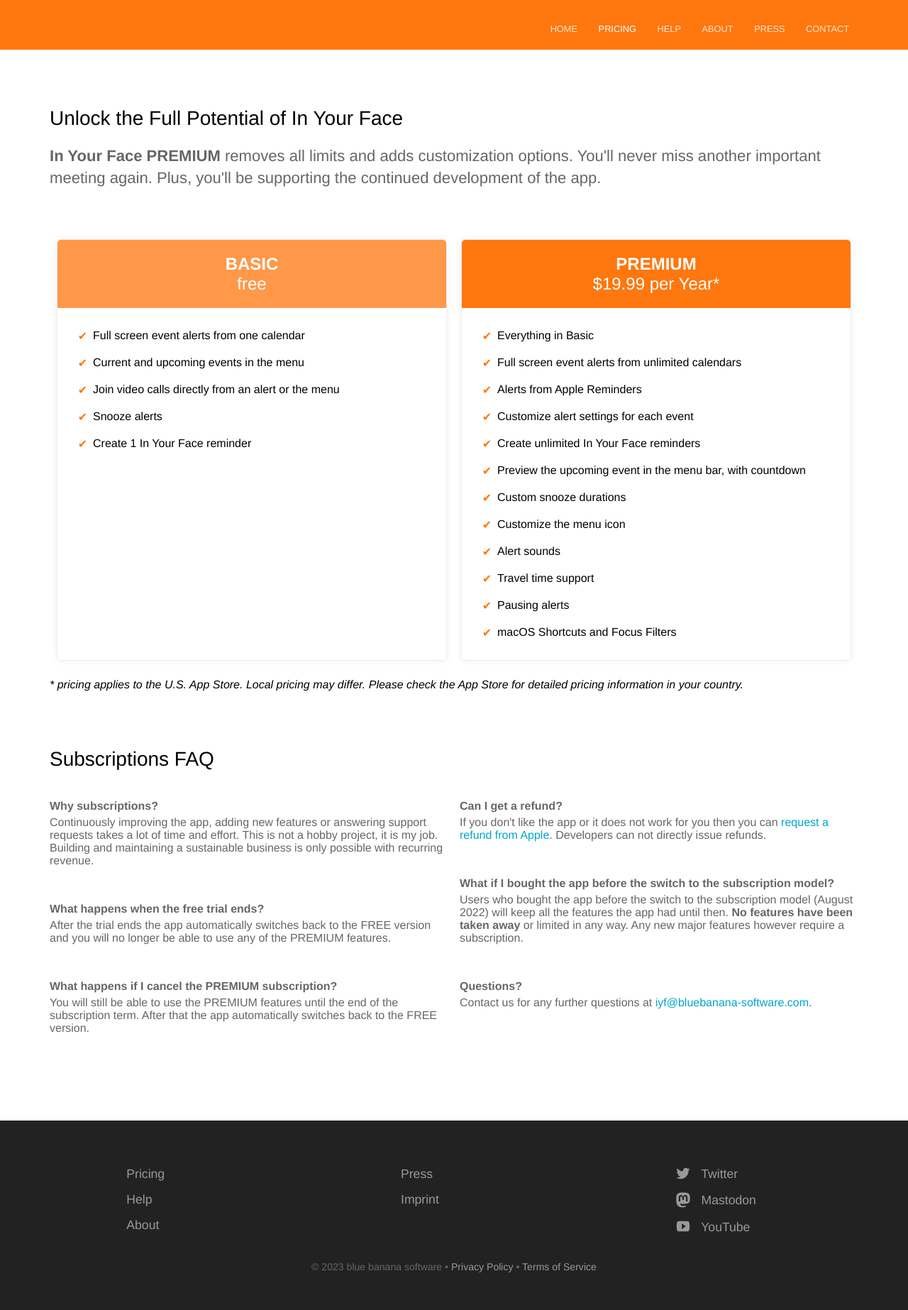
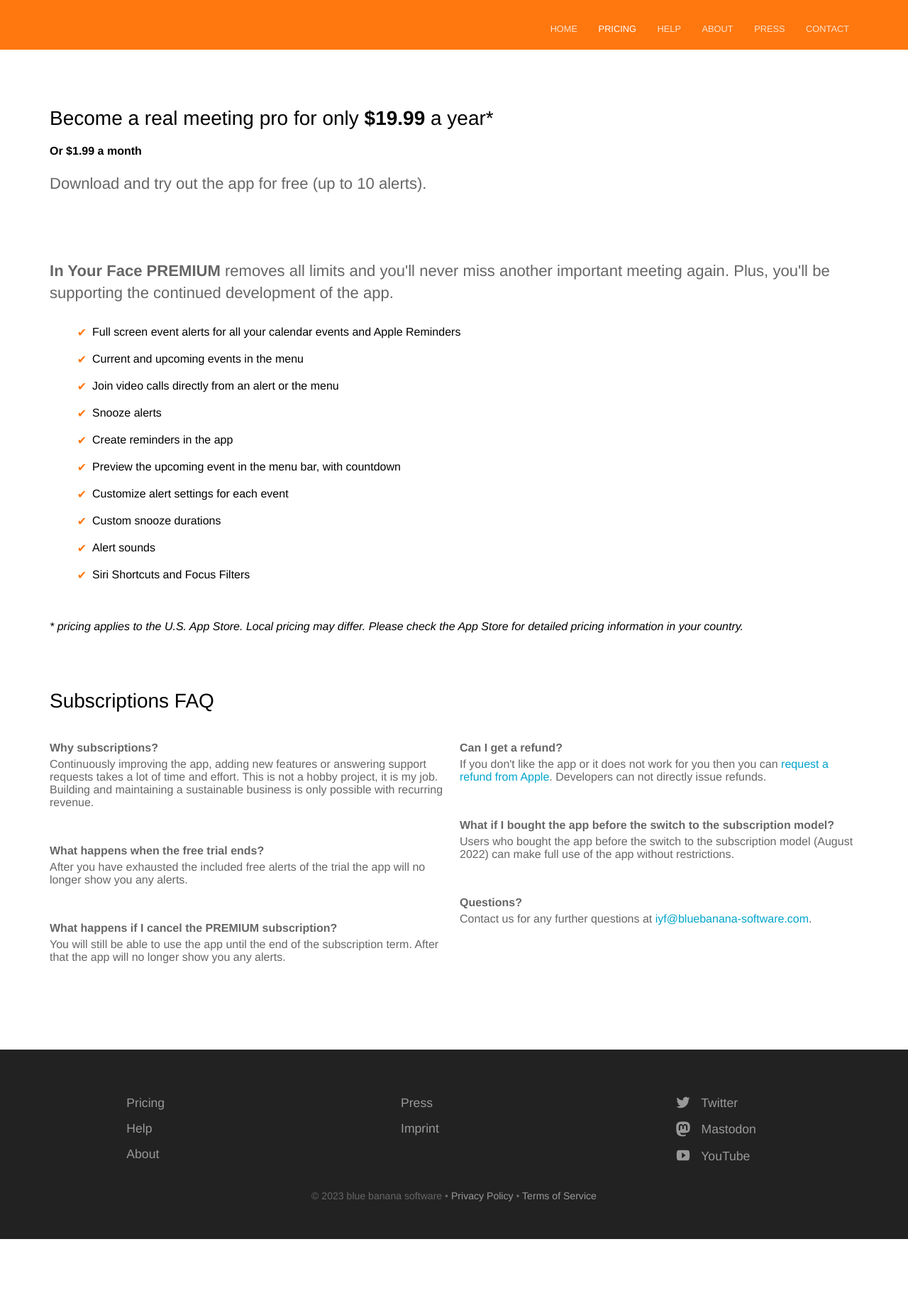
Before and after one commit to martinhoeller/inyourfaceapp, a Jekyll site: the page built from pricing.html, in a window 1280 px wide. Shown: the whole page at 71% size. Built offline with Jekyll 4.4.1, drawn with Linux system fonts in a browser that asks for light colours; comment, search, counter and statistics services are not loaded; after the commit the page ends 1746 px from its top, so only the background shows below that.

Commit message:
update pricing page

```diff
--- a/assets/css/custom.css
+++ b/assets/css/custom.css
@@ -153,6 +153,8 @@
     text-align: left;
     margin-bottom: 25px;
     padding-bottom: 20px;
+    box-shadow: none;
+    border: none;
 }
 
 .plans .plan li {
--- a/pricing.html
+++ b/pricing.html
@@ -1,83 +1,58 @@
 ---
 title: Pricing
-heading: Unlock the Full Potential of In Your Face
-description: <b>In Your Face PREMIUM</b> removes all limits and adds customization options. You'll never miss another important meeting again. Plus, you'll be supporting the continued development of the app.
+heading: Become a real meeting pro for only <strong>$19.99</strong> a year*
+description: <b>In Your Face PREMIUM</b> removes all limits and you'll never miss another important meeting again. Plus, you'll be supporting the continued development of the app.
+features:
+    - text: Full screen event alerts for all your calendar events and Apple Reminders
+    - text: Current and upcoming events in the menu
+    - text: Join video calls directly from an alert or the menu
+    - text: Snooze alerts
+    - text: Create reminders in the app
+    - text: Preview the upcoming event in the menu bar, with countdown
+    - text: Customize alert settings for each event
+    - text: Custom snooze durations
+    - text: Alert sounds
+    - text: Siri Shortcuts and Focus Filters
+
 pricing_table:
-  - name: <b>BASIC</b><br>free
+  - name: <b>FREE TRIAL</b><br>free
     color: "#FF9849"
     features:
-      - text: Full screen event alerts from one calendar
-        highlight: false
-      - text: Current and upcoming events in the menu
-        highlight: false
-      - text: Join video calls directly from an alert or the menu
-        highlight: false
-      - text: Snooze alerts
-        highlight: false
-      - text: Create 1 In Your Face reminder
-        highlight: false
   - name: <b>PREMIUM</b><br>$19.99 per Year*
     color: "#FE770F"
     features:
-      - text: Everything in Basic
-        highlight: false
-      - text: Full screen event alerts from unlimited calendars
-        highlight: false
-      - text: Alerts from Apple Reminders
-        highlight: false
-      - text: Customize alert settings for each event
-        highlight: false
-      - text: Create unlimited In Your Face reminders
-        highlight: false
-      - text: Preview the upcoming event in the menu bar, with countdown
-        highlight: false
-      - text: Custom snooze durations
-        highlight: false
-      - text: Customize the menu icon
-        highlight: false
-      - text: Alert sounds
-        highlight: false
-      - text: Travel time support
-        highlight: false
-      - text: Pausing alerts
-        highlight: false
-      - text: macOS Shortcuts and Focus Filters
-        highlight: false
 faq:
   - question: Why subscriptions?
     answer: Continuously improving the app, adding new features or answering support requests takes a lot of time and effort. This is not a hobby project, it is my job. Building and maintaining a sustainable business is only possible with recurring revenue.
   - question: What happens when the free trial ends?
-    answer: After the trial ends the app automatically switches back to the FREE version and you will no longer be able to use any of the PREMIUM features.
+    answer: After you have exhausted the included free alerts of the trial the app will no longer show you any alerts.
   - question: What happens if I cancel the PREMIUM subscription?
-    answer: You will still be able to use the PREMIUM features until the end of the subscription term. After that the app automatically switches back to the FREE version.
+    answer: You will still be able to use the app until the end of the subscription term. After that the app will no longer show you any alerts.
   - question: Can I get a refund?
     answer: If you don't like the app or it does not work for you then you can <a href="https://support.apple.com/en-us/HT204084">request a refund from Apple</a>. Developers can not directly issue refunds.
   - question: What if I bought the app before the switch to the subscription model?
-    answer: Users who bought the app before the switch to the subscription model (August 2022) will keep all the features the app had until then. <b>No features have been taken away</b> or limited in any way. Any new major features however require a subscription.
+    answer: Users who bought the app before the switch to the subscription model (August 2022) can make full use of the app without restrictions.
   - question: Questions?
     answer: Contact us for any further questions at <a href="#">iyf@bluebanana-software.com</a>.
 ---
-<p>
-    {{page.description}}
-</p>
+<h4>Or $1.99 a month</h4>
+
+  <p>
+    Download and try out the app for free (up to 10 alerts).
+  </p>
 
 <div class="plans">
-    {% for plan in page.pricing_table %}
-        <ul class="plan">
-            <div class="plan-name">
-            <li style="background: {{ plan.color }}">
-                <h3>{{ plan.name }}</h3>
-            </li>
-        </div>
-            {% for feature in plan.features %}
-                <li {% if feature.highlight %} class="highlighted"{% endif %}>{{ feature.text }}</li>
-            {% endfor %}
 
-            {% if plan.call_to_action %}
-                <li class="pricing-cta"><div class="button"><a style="background: {{ plan.color }}" href="{{ plan.call_to_action.link }}">{{ plan.call_to_action.text }} &rarr;</a></div></li>
-            {% endif %}
-        </ul>
+  <p>
+    {{page.description}}
+  </p>
+
+    <ul class="plan">
+    {% for feature in page.features %}
+        <li>{{ feature.text }}</li>
     {% endfor %}
+    </ul>
+
     <i>* pricing applies to the U.S. App Store. Local pricing may differ. Please check the App Store for detailed pricing information in your country.</i>
 </div>
 
```
